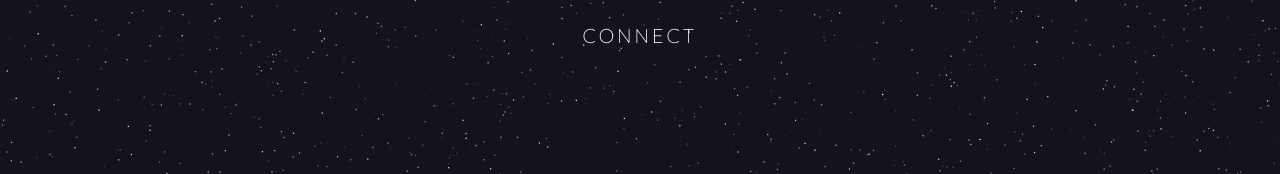
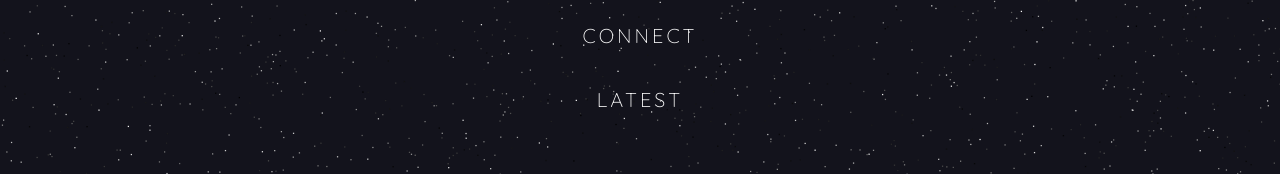
Before and after one commit to anfornee/anthony-pereira-muisic-V2, a React (Create React App) app: page /latest in a window 1280 px wide. Shown: the part 378-552 px from the top of the page. Built offline with nearby package versions, Linux system fonts and the light colour scheme.

Commit message:
Initial commit for dev features. Started on the latest section.

```diff
--- /dev/null
+++ b/src/Components/Latest.js
@@ -0,0 +1,7 @@
+import React from 'react'
+
+const Latest = props => (
+  <div>LATEST</div>
+)
+
+export default Latest
--- a/src/Components/Nav.js
+++ b/src/Components/Nav.js
@@ -50,6 +50,14 @@ const Nav = ({ location, setLocation }) => {
         setLocation={setLocation}
         defaultStyle={{ top: '8em', opacity: 1, zIndex: 1 }}
       />
+      <NavItem
+        addHovered={addHovered}
+        removeHovered={removeHovered}
+        item='latest'
+        location={location}
+        setLocation={setLocation}
+        defaultStyle={{ top: '12em', opacity: 1, zIndex: 1 }}
+      />
     </div>
   )
 }
--- a/src/Components/SelectedContent.js
+++ b/src/Components/SelectedContent.js
@@ -3,6 +3,7 @@ import { Route } from 'react-router-dom'
 
 import Bio from './Bio'
 import Connect from './Connect'
+import Latest from './Latest'
 import Music from './Music'
 
 const SelectedContent = ({ location, images }) => {
@@ -41,6 +42,12 @@ const SelectedContent = ({ location, images }) => {
           <Connect images={images} />
         )}
       />
+      <Route
+        path='/latest'
+        render={() => (
+          <Latest images={images} />
+        )}
+      />
     </div>
   )
 }
--- a/src/styles/_nav.scss
+++ b/src/styles/_nav.scss
@@ -117,3 +117,18 @@
 .connect-nav-active {
   min-width: 7.4em !important;
 }
+
+.latest-hover-line {
+  min-width: 0em;
+  background: #fff;
+  height: 2px;
+  transition: .5s;
+}
+
+.latest-nav-hovered {
+  min-width: 6em !important;
+}
+
+.latest-nav-active {
+  min-width: 6em !important;
+}
```
Also changed, not shown: src/App.js (+5 -6 lines).
